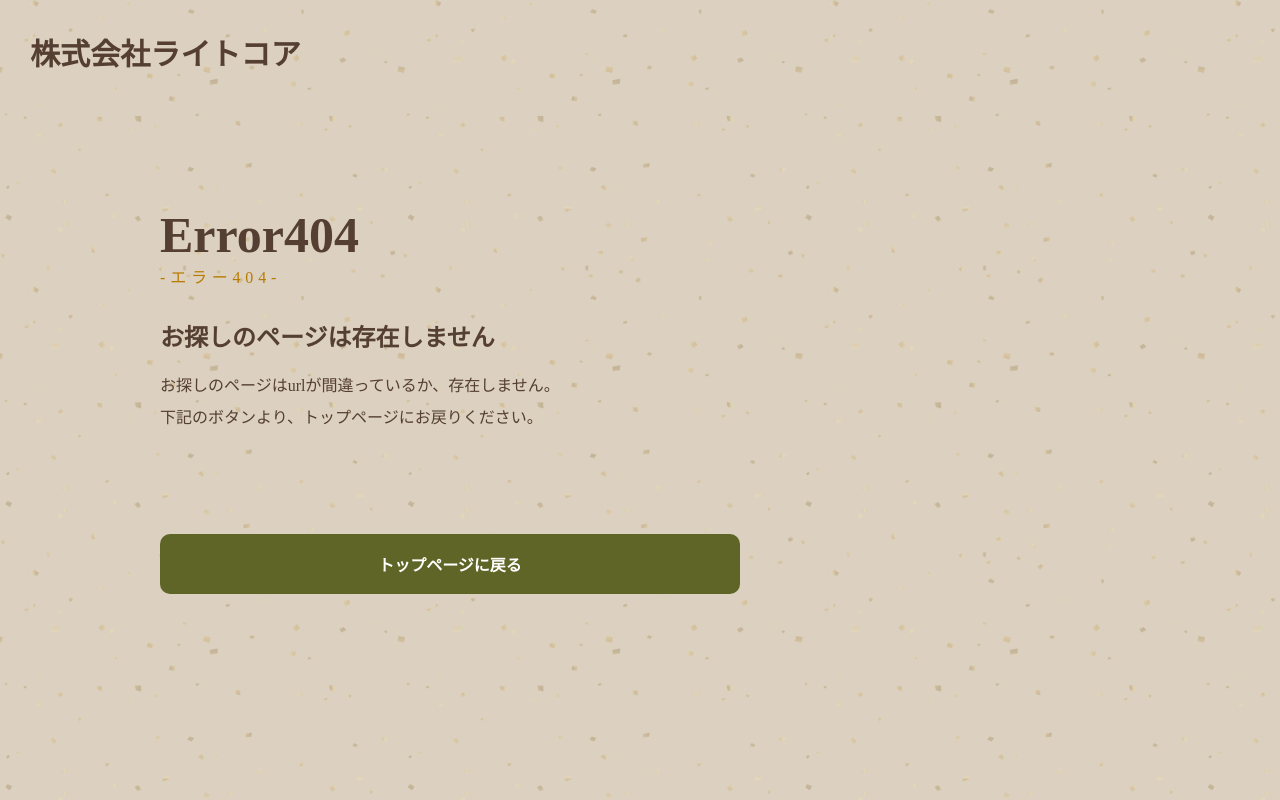
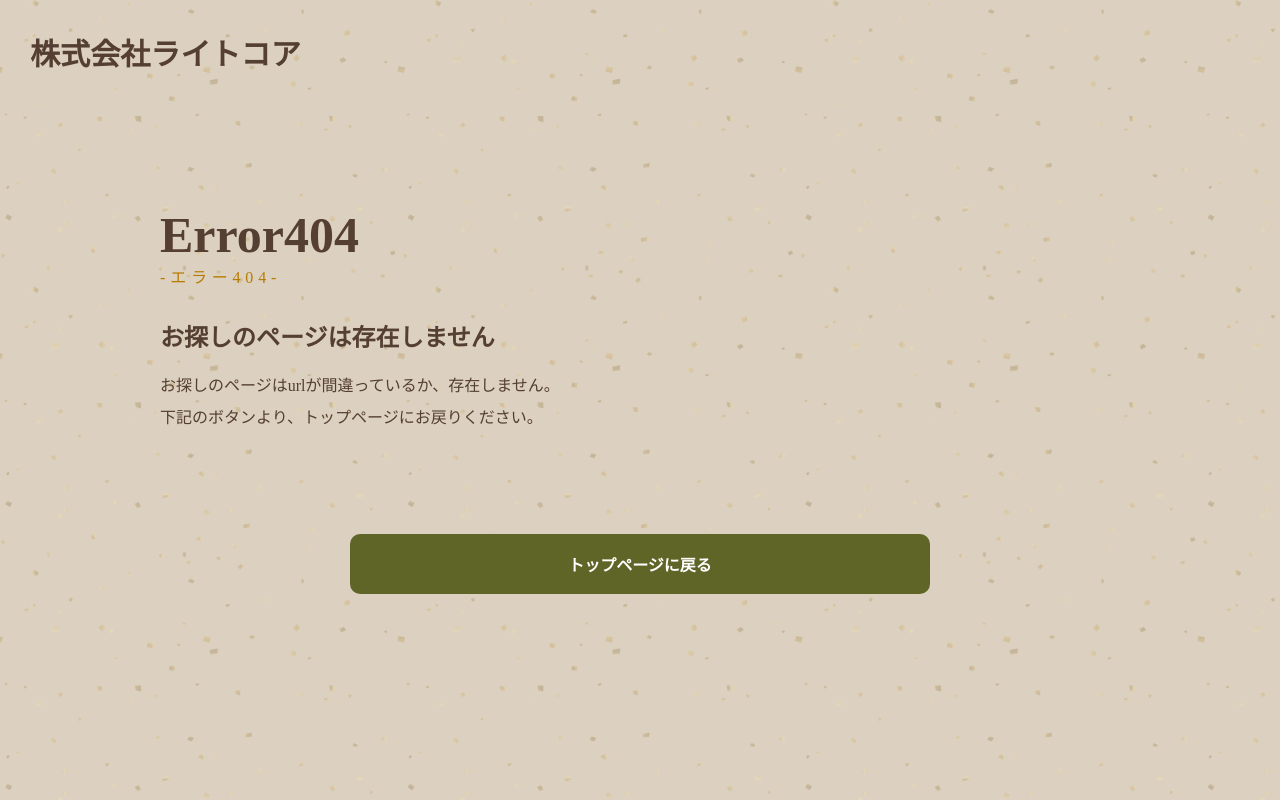
Before and after one commit to Quu-Dev/Practice, a PHP site: page /error404.html in a window 1280 px wide. Run offline with PHP 8.4, Linux system fonts and the light colour scheme; some libraries are stand-ins or nearby versions.

Commit message:
new updates

```diff
--- a/css/style.css
+++ b/css/style.css
@@ -1359,12 +1359,24 @@ top: 100px;
 
 /* ERROR */
 .error-section{
-  max-width: 1520px;
-    width: 100%;
+
     height: 100vh;
     display: flex;
     align-items: center;
     margin: 0 auto;
+}
+
+.error-container{
+  max-width: 1520px;
+  width: 100%;
+
+}
+
+.error-btn-container{
+  display: flex;
+  gap: 60px;
+  align-items: center;
+  justify-content: center;
 }
 
 @media (max-width: 1600px){
@@ -1377,4 +1389,8 @@ top: 100px;
   .error-section{
     margin: 0 clamp(30px, 3vh, 200px);
   }
+  .error-btn-container{
+    justify-content: flex-start;
+  }
+
 }
--- a/error404.html
+++ b/error404.html
@@ -30,7 +30,7 @@
         <h1 class="headline02 left mt60">お探しのページは存在しません</h1>
         <p class="text  pre-text left mb100">お探しのページはurlが間違っているか、存在しません。
 下記のボタンより、トップページにお戻りください。</p>
-        <div class="btn-container"><a href="#" class="next-btn"><div>トップページに戻る</div></a></div>
+        <div class="error-btn-container"><a href="#" class="next-btn"><div>トップページに戻る</div></a></div>
       </div>
     </div>
 
```
